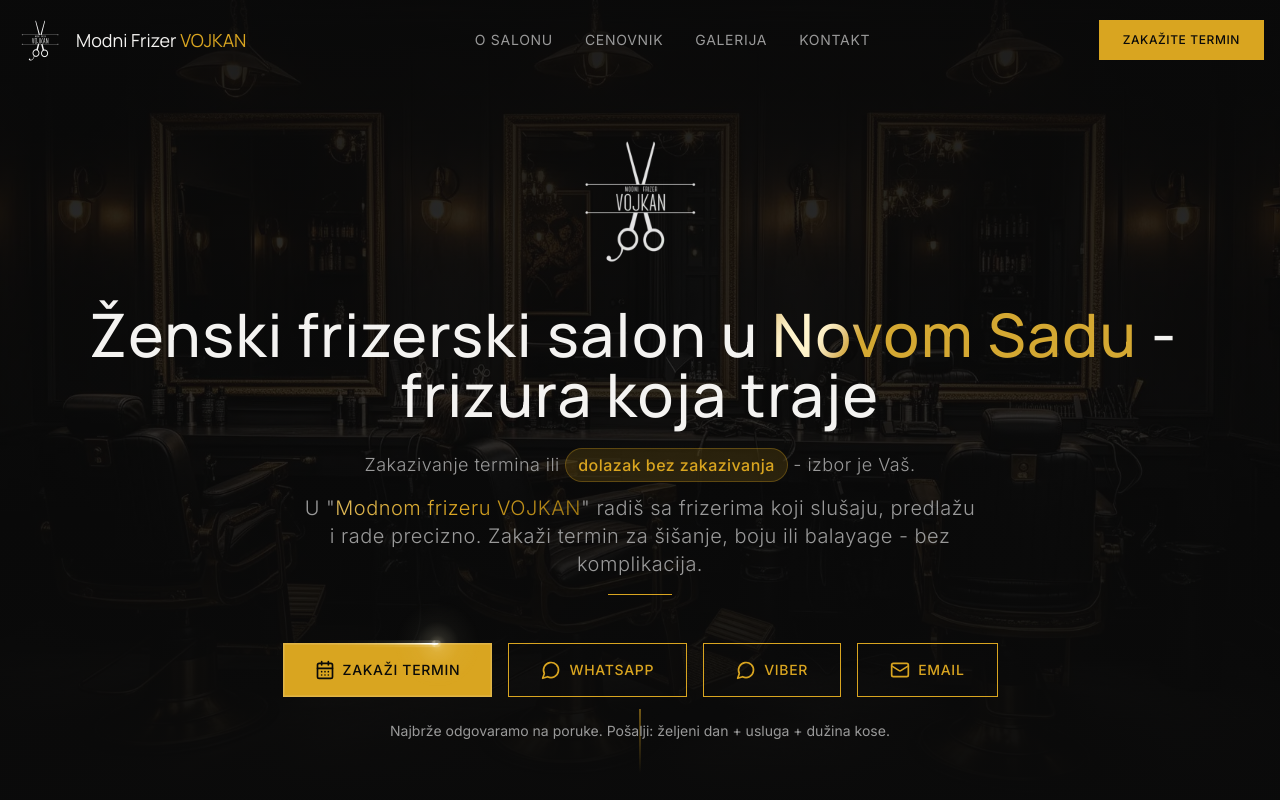
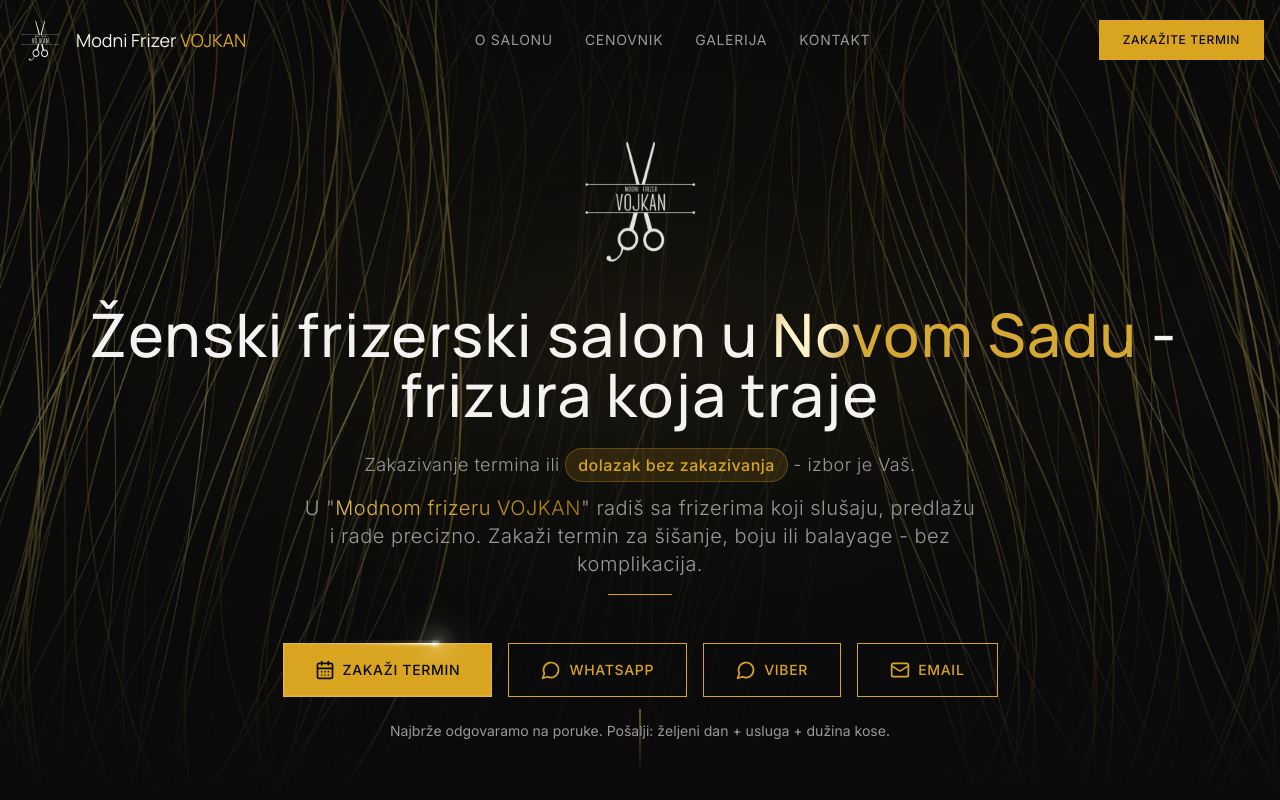
Before and after one commit to bcrnic/modni-frizer-vojkan, a React (Vite) app: page / in a window 1280 px wide. Shown: the top 800 px of the page. Built offline with nearby package versions, Linux system fonts and the light colour scheme; the HTML template or start-up script is replaced by a standard one.

Commit message:
Replace barbershop stock images with gold-strand artwork
New share image (og.jpg, 1200x630) with the logo, headline and domain,
and a matching text-free hero background. The hero overlay is lighter so
the strands stay visible; the background image is now decorative (empty
alt, aria-hidden).

```diff
--- a/src/components/Hero.tsx
+++ b/src/components/Hero.tsx
@@ -27,11 +27,12 @@
         <div className="absolute inset-0">
           <img
             src={`${import.meta.env.BASE_URL}assets/hero-bg.webp`}
-            alt="Luksuzni frizerski salon"
+            alt=""
+            aria-hidden="true"
             decoding="async"
-            className="w-full h-full object-cover opacity-40"
+            className="w-full h-full object-cover opacity-80"
           />
-          <div className="absolute inset-0 bg-gradient-to-b from-background/80 via-background/60 to-background" />
+          <div className="absolute inset-0 bg-gradient-to-b from-background/60 via-background/30 to-background" />
         </div>
 
         {/* Sadržaj */}
```
Also changed, not shown: public/assets/hero-bg.webp, public/og.jpg.
